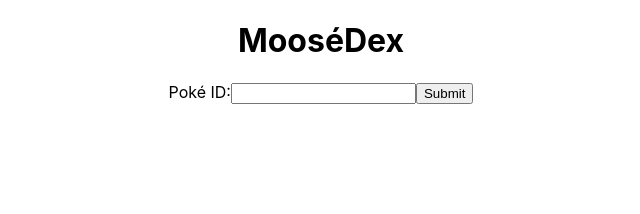
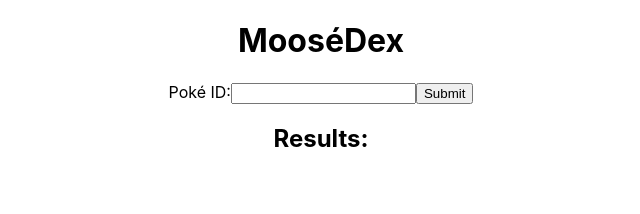
Before and after one commit to Mooose17/MooseDex, a React (Create React App) app: page / in a window 1280 px wide. Shown: the top 214 px of the page, without its empty margins (319-959 px from the left). Built offline with nearby package versions, Linux system fonts and the light colour scheme; no server answers; the database is empty.

Commit message:
removes logs and adds query into state

```diff
--- a/src/Components/SearchPokemonById.jsx
+++ b/src/Components/SearchPokemonById.jsx
@@ -5,13 +5,14 @@ import { collection, query, where, getDocs } from "firebase/firestore";
 const SearchPokemonById = () => {
   const [userInput, setUserInput] = useState("");
   const pokemonRef = collection(db, "pokemon-kanto-gen-1");
+  const [dataFromQuery, setDataFromQuery] = useState([]);
 
   const fetchQueryData = async () => {
     const idQuery = query(pokemonRef, where("id", "==", parseInt(userInput)));
     const querySnapshot = await getDocs(idQuery);
-    console.log(querySnapshot);
     querySnapshot.forEach((doc) => {
-      console.log(doc.id, " => ", doc.data());
+      setDataFromQuery(doc.data());
+      console.log(dataFromQuery);
     });
   };
 
@@ -21,6 +22,7 @@ const SearchPokemonById = () => {
   };
 
   return (
+    <>
       <div>
         <form onSubmit={handleSubmit}>
           <label>
@@ -35,6 +37,14 @@ const SearchPokemonById = () => {
           <input type="submit" value="Submit" />
         </form>
       </div>
+      <div>
+        <h2>Results:</h2>
+        <p>
+          {dataFromQuery.name}
+          {dataFromQuery.type}
+        </p>
+      </div>
+    </>
   );
 };
 
```
Lines whose indentation alone changed are shown as unchanged.
